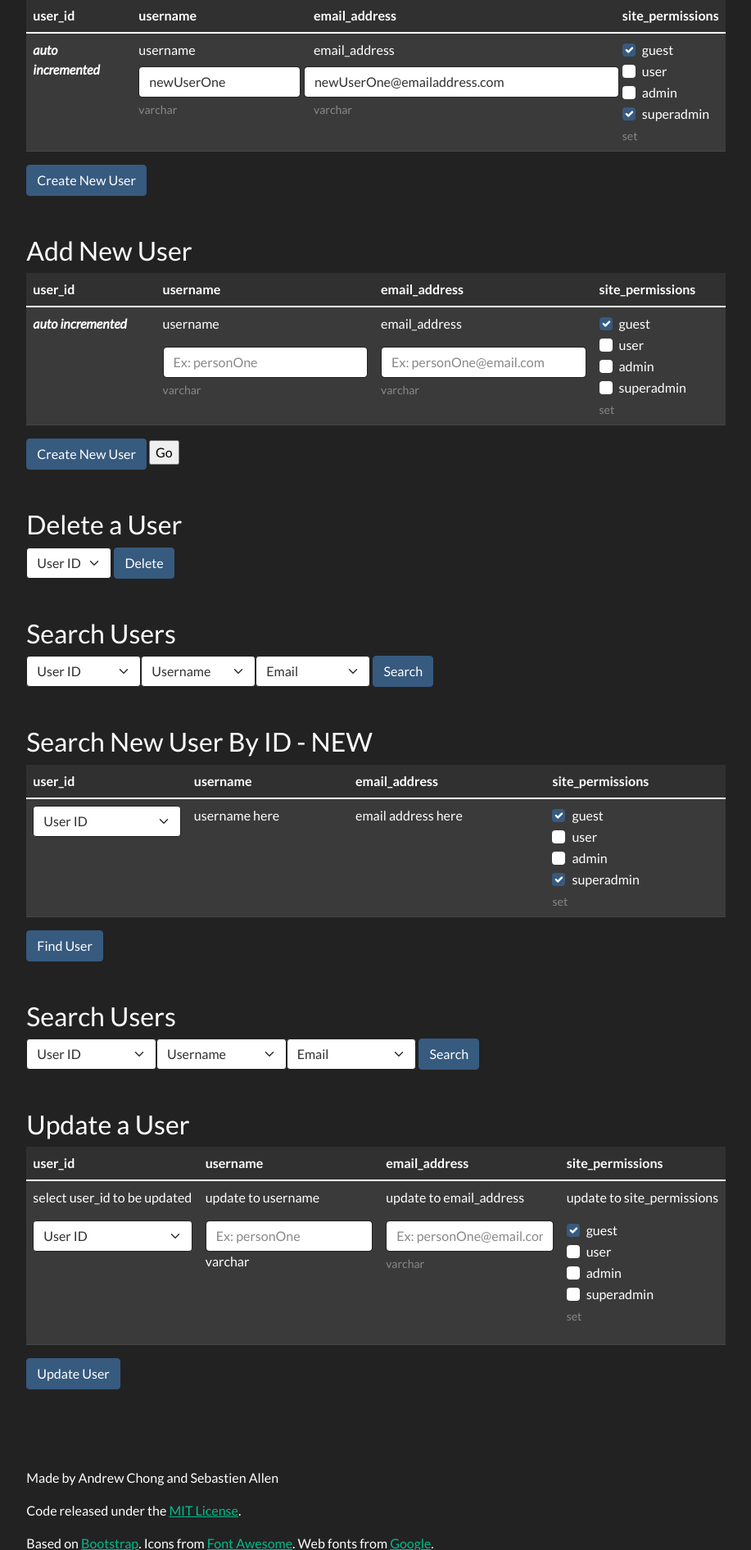
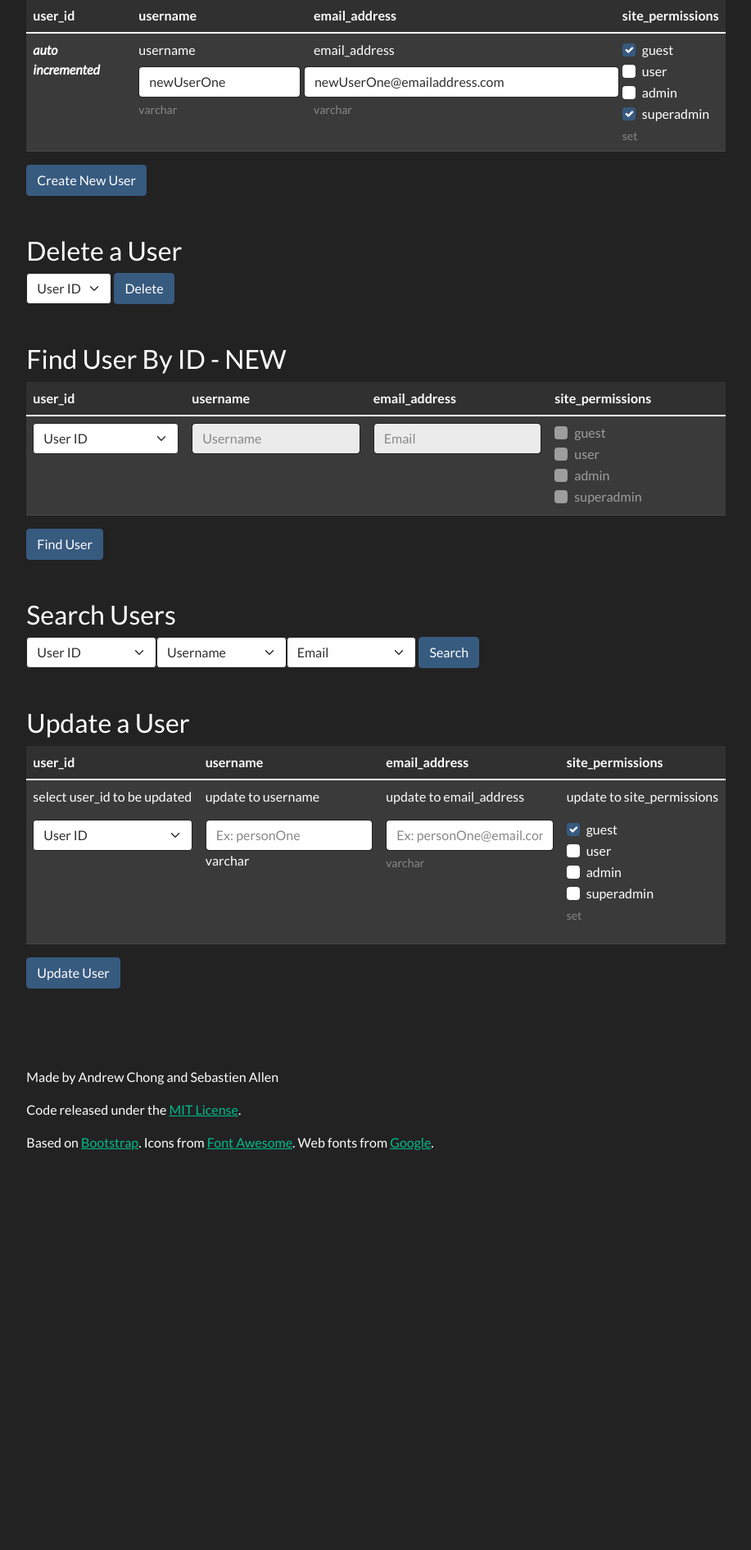
Before and after one commit to opheron/votr-flask, a Flask app: template templates/users.html in a window 1280 px wide. Shown: the part 596-2487 px from the top of the page at 82% size, without its empty margins (181-1098 px from the left). After the commit the page ends 1999 px from the top, so only its background shows below. Run offline with Flask 2, Linux system fonts and the light colour scheme; the template is opened without the code that fills it: values that come from a table or form of the project are taken from there, most other values are stand-ins (such as "Sample title", 1, 10 or a date in 2020); some libraries are stand-ins or nearby versions.

Commit message:
Add find_user_by_id behavior

```diff
--- a/app.py
+++ b/app.py
@@ -166,6 +166,7 @@ class AddNewPaymentForm(FlaskForm):
     payment_purposes_subscription = BooleanField("subscription")
     payment_purposes_donation = BooleanField("donation")
 
+
 class AddNewUserPollSettingForm(FlaskForm):
     # TODO: Validation, actual functionality
     user_poll_setting_id = StringField("user_poll_setting_id")
@@ -185,6 +186,11 @@ def users():
 
         # TODO: Separate this out into another function
         # get all users
+
+        # with engine.connect() as connection:
+        # result = connection.execute(text("select username from users"))
+        # for row in result:
+        #     print("username:", row['username'])
         connection = db_engine.connect()
         users_query = "SELECT * FROM Users"
         all_users = connection.execute(users_query).fetchall()
@@ -219,7 +225,6 @@ def users():
 def add_new_user():
     # if request.method == "POST" and "add-new-user" in request.form:
     add_new_user_form = AddNewUserForm()
-    add_new_user_form.validate_on_submit
     # NOTE: Use the next line if you need to test w/out form validation stopping
     # if request.method == "POST":
     if add_new_user_form.validate_on_submit():
@@ -248,6 +253,7 @@ def add_new_user():
         ] = add_new_user_form.site_permissions_superadmin.data
 
         # Need to make a single proper sql string for site_permissions
+
         site_permissions_set = ("guest", "user", "admin", "superadmin")
         new_user_sqlstr_site_permissions = ""
         new_user_permissions_indices = list(
@@ -305,20 +311,104 @@ def add_new_user():
         return redirect(url_for("users"))
 
 
-def find_user_by_id(user_id):
-    connection = db_engine.connect()
-    user_query = f"SELECT FROM Users WHERE ID = {user_id}"
-    user = connection.execute(user_query).first()
-    connection.close()
-    return user
+def get_user_data_by_id(user_id):
+    """Get user data from db and return data as a dictionary"""
+    with db_engine.connect() as connection:
+        find_user_by_id_query = f"SELECT * FROM Users WHERE user_id = {user_id}"
+        find_user_by_id_query_result = connection.execute(
+            find_user_by_id_query
+        ).fetchone()
+        app.logger.debug(find_user_by_id_query_result)
+        # user_data = dict(
+        #     zip(
+        #         [
+        #             "user_id",
+        #             "username",
+        #             "email",
+        #         ],
+        #         find_user_by_id_query_result[0, 3],
+        #     )
+        # )
+        # user_data["site_permissions"] = {find_user_by_id_query_result.split(",")}
+        # return user_data
+        user_data = dict(find_user_by_id_query_result)
+        user_data["site_permissions"] = user_data["site_permissions"].split(",")
+        app.logger.debug(user_data)
+
+        return user_data
 
 
 @app.route("/find_user_by_id", methods=["POST"])
 def find_user_by_id():
     """Select user by ID"""
     if request.method == "POST":
-        user_id = request.form["user_id"]
-        return jsonify(find_user_by_id(user_id))
+        app.logger.debug(request.form)
+        user_id = request.form["users-find-by-id-id"]
+
+        # params = request.get_json()
+        # app.logger.debug(f"params: {params}")
+        # app.logger.debug(f"user_id: {user_id}")
+
+        # user_data = {result.meta_key: result.metag_value for result in results}
+
+        user_data = get_user_data_by_id(user_id)
+        app.logger.debug(user_data)
+        # user_data_dict = {kvp.meta_key: kvp.meta_value for kvp in user_data}
+        # user_data_dict = {user_id: user_id, username: username}
+
+        return jsonify(user_data)
+    else:
+        return redirect(url_for("users"))
+
+
+#  add_new_user_form = AddNewUserForm()
+#     # NOTE: Use the next line if you need to test w/out form validation stopping
+#     # if request.method == "POST":
+#     if add_new_user_form.validate_on_submit():
+#         connection = db_engine.connect()
+#         new_user = {
+#             "username": add_new_user_form.username.data,
+#             "email_address": add_new_user_form.email_address.data,
+#         }
+
+# # ###################
+
+#         # Permissions are tricky because of the sql string has to be exact with punctuation like commas and quotes
+#         new_user_site_permissions_set = (
+#             add_new_user_form.site_permissions_guest.data,
+#             add_new_user_form.site_permissions_user.data,
+#             add_new_user_form.site_permissions_admin.data,
+#             add_new_user_form.site_permissions_superadmin.data,
+#         )
+#         new_user[
+#             "site_permissions_guest"
+#         ] = add_new_user_form.site_permissions_guest.data
+#         new_user["site_permissions_user"] = add_new_user_form.site_permissions_user.data
+#         new_user[
+#             "site_permissions_admin"
+#         ] = add_new_user_form.site_permissions_admin.data
+#         new_user[
+#             "site_permissions_superadmin"
+#         ] = add_new_user_form.site_permissions_superadmin.data
+
+#         # Need to make a single proper sql string for site_permissions
+
+#         site_permissions_set = ("guest", "user", "admin", "superadmin")
+#         new_user_sqlstr_site_permissions = ""
+#         new_user_permissions_indices = list(
+#             filter(
+#                 lambda x: new_user_site_permissions_set[x] == True,
+#                 range(len(new_user_site_permissions_set)),
+#             )
+#         )
+#         app.logger.debug(
+#             f"new_user_permissions_indices: {new_user_permissions_indices}"
+#         )
+
+#         connection = db_engine.connect()
+# users_query = "SELECT * FROM Users"
+# all_users = connection.execute(users_query).fetchall()
+# connection.close()
 
 
 @app.route("/polls/", methods=["GET", "POST"])
--- a/static/assets/js/votr.js
+++ b/static/assets/js/votr.js
@@ -2,11 +2,67 @@ $(document).ready(function () {
   $('[data-toggle="tooltip"]').tooltip();
 });
 
-$(document).ready(function () {
-  console.log("workin");
-  $("#find-user-by-id").submit(function (event) {
-    console.log("Handler for search user by id .submit() called.");
-    alert("Handler for search user by id .submit() called.");
+// TODO: Maybe replace jQuery document.ready with native JS
+$(document).ready(function handleFindUserById() {
+  console.log("working");
+  $("#users-find-by-id-btn").click(async function (event) {
     event.preventDefault();
+
+    let findUserByIdForm = document.getElementById("find-user-by-id-form");
+
+    let response = await fetch("find_user_by_id", {
+      method: "POST",
+      body: new FormData(findUserByIdForm),
+    });
+
+    let user_data = await response.json();
+
+    document.getElementById(
+      "users-find-by-id-username"
+    ).value = `${user_data.username}`;
+
+    document.getElementById(
+      "users-find-by-id-email"
+    ).value = `${user_data.email_address}`;
+
+    if (user_data.site_permissions.includes("guest")) {
+      document.getElementById(
+        "users-find-by-id-site-permissions-guest"
+      ).checked = true;
+    } else {
+      document.getElementById(
+        "users-find-by-id-site-permissions-guest"
+      ).checked = false;
+    }
+
+    if (user_data.site_permissions.includes("user")) {
+      document.getElementById(
+        "users-find-by-id-site-permissions-user"
+      ).checked = true;
+    } else {
+      document.getElementById(
+        "users-find-by-id-site-permissions-user"
+      ).checked = false;
+    }
+
+    if (user_data.site_permissions.includes("admin")) {
+      document.getElementById(
+        "users-find-by-id-site-permissions-admin"
+      ).checked = true;
+    } else {
+      document.getElementById(
+        "users-find-by-id-site-permissions-admin"
+      ).checked = false;
+    }
+
+    if (user_data.site_permissions.includes("superadmin")) {
+      document.getElementById(
+        "users-find-by-id-site-permissions-superadmin"
+      ).checked = true;
+    } else {
+      document.getElementById(
+        "users-find-by-id-site-permissions-superadmin"
+      ).checked = false;
+    }
   });
 });
--- a/templates/users.html
+++ b/templates/users.html
@@ -174,121 +174,6 @@
 <!-- END UPDATED ADD NEW USER -->
 
 <div>
-  <form name="add-new-user" method="POST" action="/add_new_user">
-    {{ add_new_user_form.csrf_token }}
-    <h3>Add New User</h3>
-    <table class="table table-striped table-dark">
-      <thead>
-        <tr>
-          <th scope="col">user_id</th>
-          <th scope="col">username</th>
-          <th scope="col">email_address</th>
-          <th
-            scope="col"
-            data-toggle="tooltip"
-            data-placement="top"
-            title="User's site-wide permissions"
-          >
-            site_permissions
-          </th>
-        </tr>
-      </thead>
-
-      <tbody>
-        <tr>
-          <th scope="row"><i>auto incremented</i></th>
-          <td>
-            <div class="mb-3">
-              <label for="users-create-username" class="form-label mb-3"
-                >username</label
-              >
-              <input
-                type="text"
-                class="form-control"
-                id="users-create-username"
-                aria-describedby="create-username-help"
-                placeholder="Ex: personOne"
-              />
-              <!-- not sure what 'type' to use here-->
-              <div id="create-username-help" class="form-text">varchar</div>
-            </div>
-          </td>
-          <td>
-            <div class="mb-3">
-              <label for="users-create-email_address" class="form-label mb-3"
-                >email_address</label
-              >
-              <input
-                type="text"
-                class="form-control"
-                id="users-create-email_address"
-                aria-describedby="create-email_address-help"
-                placeholder="Ex: personOne@email.com"
-              />
-              <!-- not sure what 'type' to use here-->
-              <div id="create-email_address-help" class="form-text">
-                varchar
-              </div>
-            </div>
-          </td>
-          <td>
-            <div class="form-check">
-              <input
-                class="form-check-input"
-                type="checkbox"
-                value=""
-                id="flexCheckDefault"
-                checked=""
-              />
-              <label class="form-check-label" for="flexCheckDefault">
-                guest
-              </label>
-            </div>
-            <div class="form-check">
-              <input
-                class="form-check-input"
-                type="checkbox"
-                value=""
-                id="flexCheckDefault"
-              />
-              <label class="form-check-label" for="flexCheckDefault">
-                user
-              </label>
-            </div>
-            <div class="form-check">
-              <input
-                class="form-check-input"
-                type="checkbox"
-                value=""
-                id="flexCheckDefault"
-              />
-              <label class="form-check-label" for="flexCheckDefault">
-                admin
-              </label>
-            </div>
-            <div class="form-check">
-              <input
-                class="form-check-input"
-                type="checkbox"
-                value=""
-                id="flexCheckDefault"
-              />
-              <label class="form-check-label" for="flexCheckDefault">
-                superadmin
-              </label>
-            </div>
-            <div id="users-site_permissions-help" class="form-text">set</div>
-          </td>
-        </tr>
-      </tbody>
-    </table>
-
-    <button type="submit" class="btn btn-primary">Create New User</button>
-    <input type="submit" value="Go">
-  </form>
-</div>
-
-<div>
   <form>
     <h3>Delete a User</h3>
     <div class="btn-group">
@@ -308,8 +193,7 @@
   </form>
 </div>
 
-<!-- START NEW SEARCH USERS FORM -->
-
+{#
 <div>
   <form>
     <h3>Search Users</h3>
@@ -341,14 +225,14 @@
     ><!--dont know about type here-->
   </form>
 </div>
+#}
 
 
-
-<!-- EXAMPLE ADD NEW USER FORM INTO SEARCH -->
+<!-- START NEW SEARCH USERS FORM  -->
 
 <div>
-  <form>
-    <h3>Search New User By ID - NEW</h3>
+  <form name="find-user-by-id-form" id = "find-user-by-id-form" method="POST" action="/find_user_by_id">
+    <h3>Find User By ID - NEW</h3>
     <table class="table table-striped table-dark">
       <thead>
         <tr>
@@ -369,9 +253,8 @@
       <tbody>
         <tr mb-3 form-group row>
           <th scope="row">
-          <select class="form-select" aria-label="Search User ID">
+          <select class="form-select" id="users-find-by-id-id" name="users-find-by-id-id" aria-label="Search User ID">
         <option selected>User ID</option>
-        <!--i dont know how wer are going to have this automatically populate with the available id's-->
         {% for user in all_users %}
         <option value="{{ user["user_id"] }}">{{ user["user_id"] }}</option>
         {% endfor %}
@@ -380,20 +263,58 @@
           </th>
           <td>
             <div class="mb-3">
-              username here
+
+        <!-- Username -->
+        <input type="text" id="users-find-by-id-username" name="name" class="form-control" size="10" placeholder="Username" readonly>
+
             </div>
           </td>
           <td>
             <div class="mb-3">
-              email address here
+              <input type="text" id="users-find-by-id-email" name="name" class="form-control" size="10" placeholder="Email" readonly>
             </div>
           </td>
+
+          <!-- START NEW SITE PERMISSIONS -->
+
+          <td>
+          <div class="form-check">
+            <input class="form-check-input" type="checkbox" value="" id="users-find-by-id-site-permissions-guest" disabled="">
+            <label class="form-check-label" for="flexCheckDefault">
+              guest
+            </label>
+          </div>
+          <div class="form-check">
+            <input class="form-check-input" type="checkbox" value="" id="users-find-by-id-site-permissions-user" disabled="">
+            <label class="form-check-label" for="flexCheckDefault">
+              user
+            </label>
+          </div>
+
+          <div class="form-check">
+            <input class="form-check-input" type="checkbox" value="" id="users-find-by-id-site-permissions-admin" disabled="">
+            <label class="form-check-label" for="flexCheckDefault">
+              admin
+            </label>
+          </div>
+
+          <div class="form-check">
+            <input class="form-check-input" type="checkbox" value="" id="users-find-by-id-site-permissions-superadmin" disabled="">
+            <label class="form-check-label" for="flexCheckDefault">
+              superadmin
+            </label>
+          </div>
+          </td>
+
+
+<!-- END NEW SITE PERMISSIONS -->
+{#
           <td>
             <div class="form-check">
               <!-- FIELD -->
-              {{add_new_user_form.site_permissions_guest(class="form-check-input")}}
+              <input type="checkbox" id="scales" name="search-user-by-id-site-permissions-guest" readonly>
               <!-- LABEL -->
-              {{ add_new_user_form.site_permissions_guest.label(name="guest", class="form-check-label") }}
+              <label class="form-label form-control" for="email_address">guest</label>
             </div>
             <div class="form-check">
               <!-- FIELD -->
@@ -416,11 +337,12 @@
             <div id="users-site_permissions-help" class="form-text">set</div>
             </div>
           </td>
+          #}
         </tr>
       </tbody>
     </table>
 
-    <button id="find-user-by-id" type="submit" class="btn btn-primary">Find User</button>
+    <button id="users-find-by-id-btn" type="submit" class="btn btn-primary">Find User</button>
   </form>
 </div>
 
```
